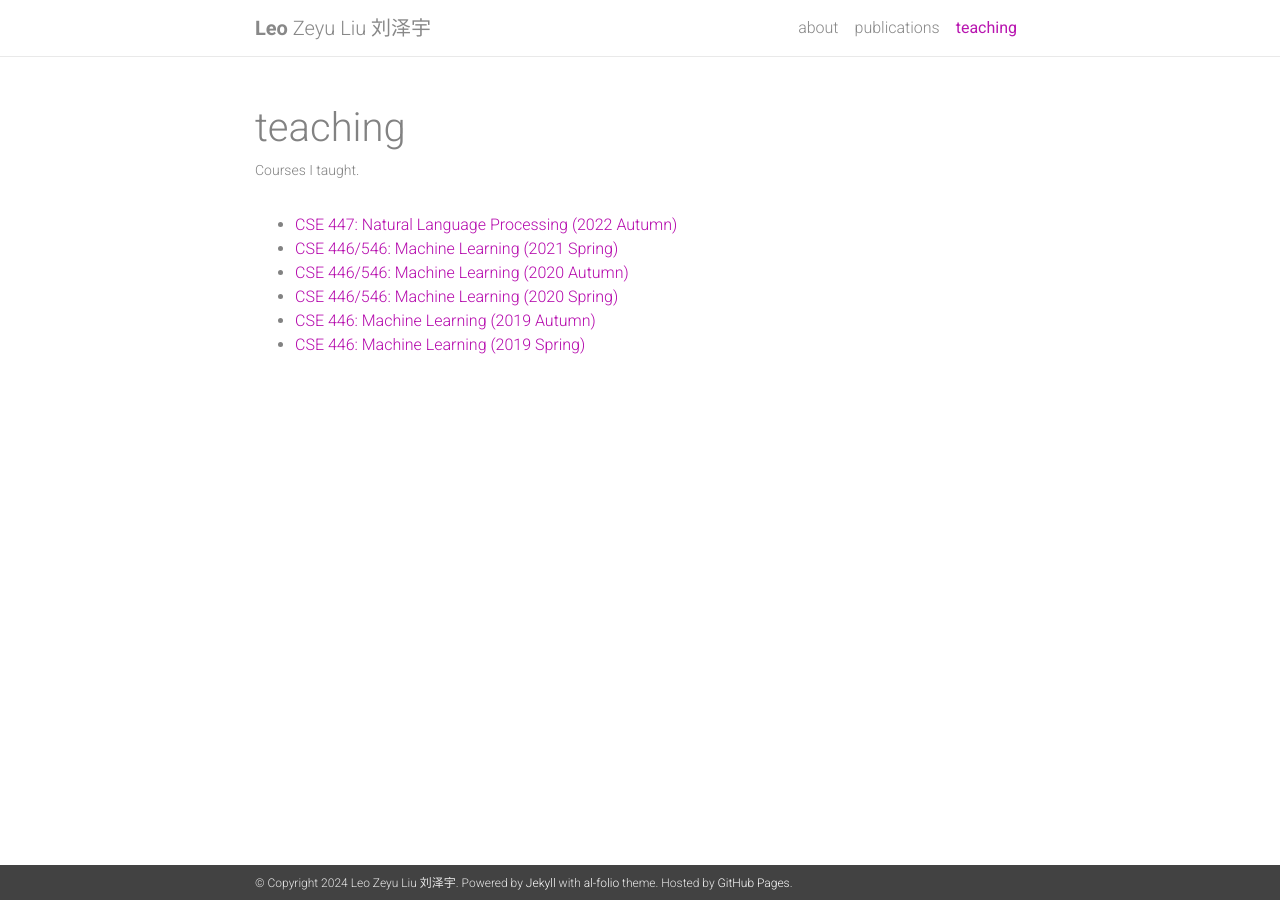
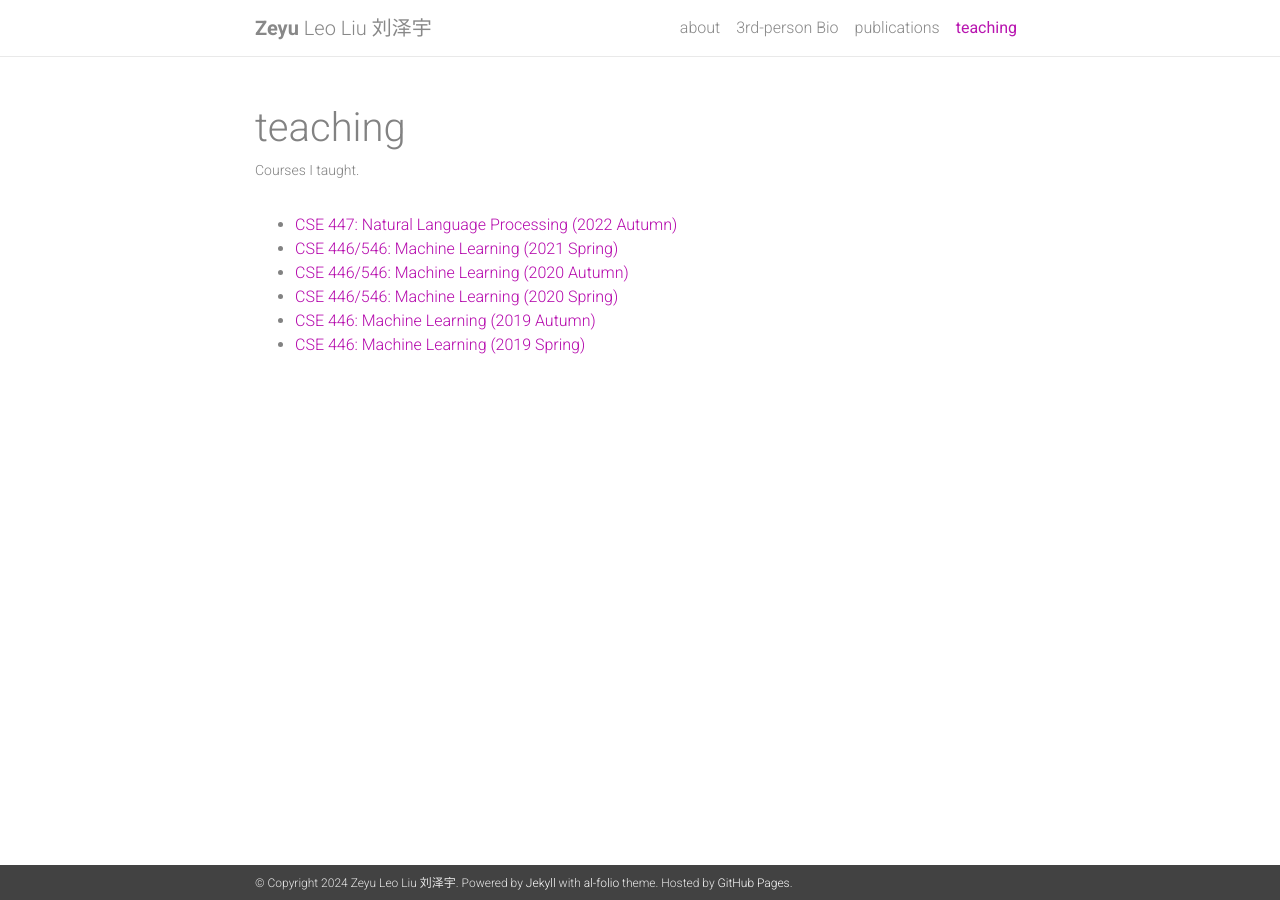
Before and after one commit to leo-liuzy/leo-liuzy.github.io, a Jekyll site: the page built from _pages/teaching.md, in a window 1280 px wide. Built offline with Jekyll 4.4.1, drawn with Linux system fonts in a browser that asks for light colours; nearby versions of some CDN libraries; a style sheet for code colours, icons or effects is not loaded.

Commit message:
adding 3rd person bio

```diff
--- a/_config.yml
+++ b/_config.yml
@@ -3,8 +3,8 @@
 # -----------------------------------------------------------------------------
 
 title: blank # the website title (if blank, full name will be used instead)
-first_name: Leo
-middle_name: Zeyu
+first_name: Zeyu
+middle_name: Leo
 last_name: Liu 刘泽宇
 # email:
 # description: > # the ">" symbol means to ignore newlines until "footer_text:"
@@ -129,7 +129,7 @@
 
 scholar:
 
-  last_name: Leo Z. Liu
+  last_name: Zeyu Leo Liu
   first_name: []
 
   style: apa
--- a/_pages/teaching.md
+++ b/_pages/teaching.md
@@ -5,7 +5,6 @@
 description: Courses I taught.
 nav: true
 ---
-
 * [CSE 447: Natural Language Processing (2022 Autumn)](https://jdm.ai/cse447-au22/)
 * [CSE 446/546: Machine Learning (2021 Spring)](https://courses.cs.washington.edu/courses/cse446/21sp/)
 * [CSE 446/546: Machine Learning (2020 Autumn)](https://courses.cs.washington.edu/courses/cse446/20au/)
```
Also changed, not shown: _pages/3rd-person-bio.md (added, +8 -0 lines).
